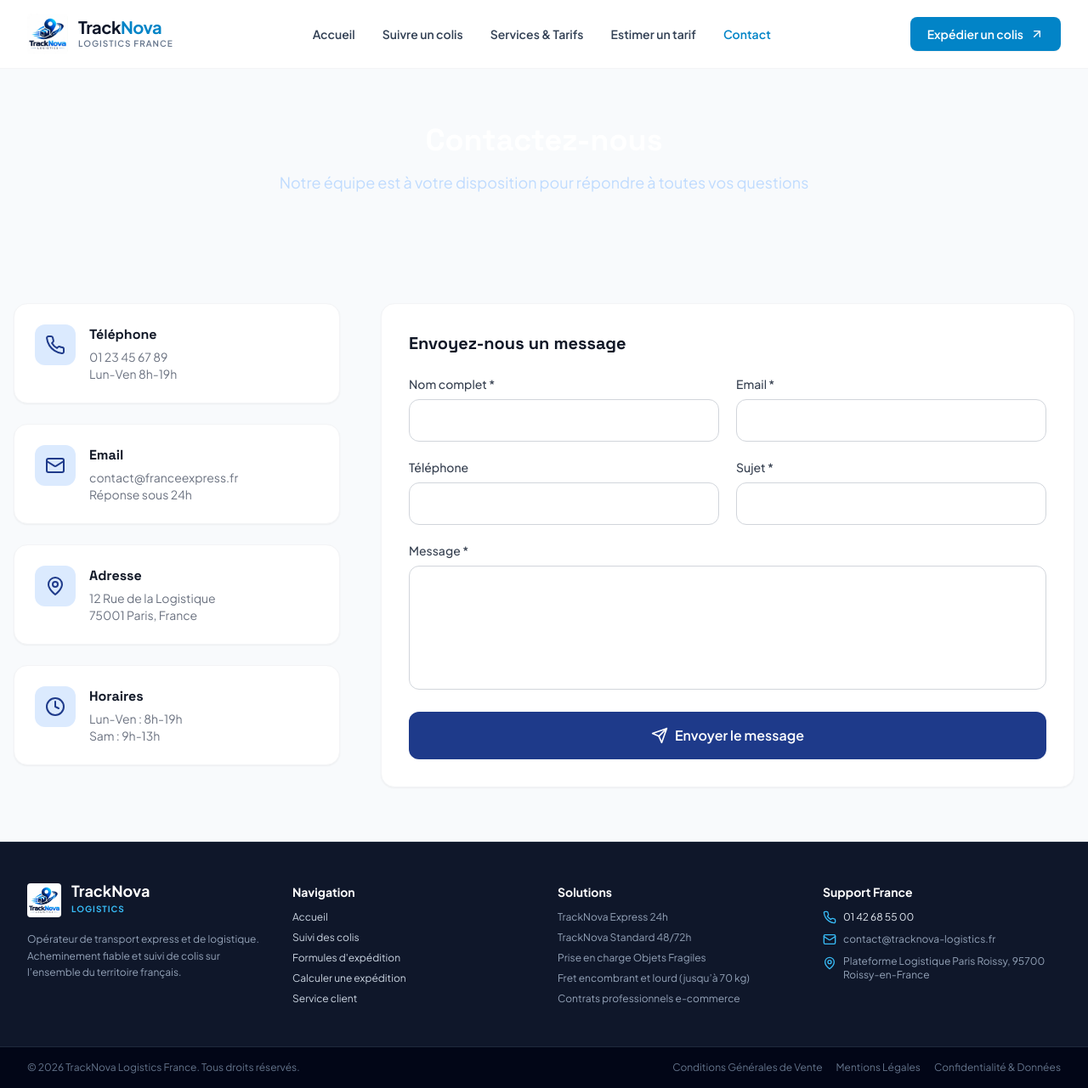
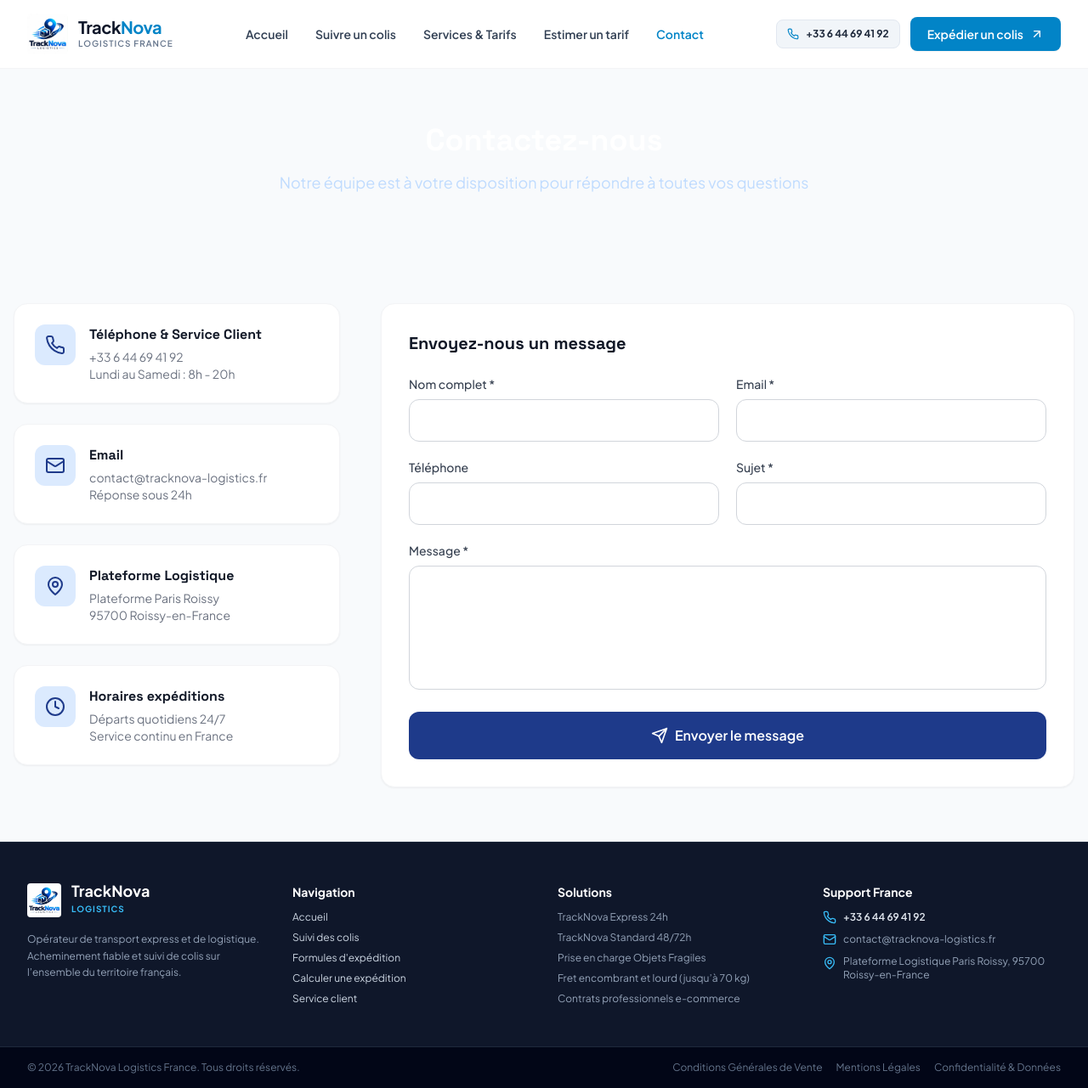
Before and after one commit to bookup237/tracknova-logistics, a React (Vite) app in the folder frontend/: page /contact in a window 1280 px wide. Shown: the whole page at 85% size. Built offline with nearby package versions, Linux system fonts and the light colour scheme.

Commit message:
Update official phone number to +33 6 44 69 41 92 across navbar, footer and contact

```diff
--- a/frontend/src/components/Footer.jsx
+++ b/frontend/src/components/Footer.jsx
@@ -51,7 +51,9 @@ export default function Footer() {
             <ul className="space-y-2.5 text-xs text-slate-400">
               <li className="flex items-center gap-2">
                 <Phone className="h-4 w-4 text-sky-400 flex-shrink-0" />
-                <span className="text-slate-200">01 42 68 55 00</span>
+                <a href="tel:+33644694192" className="text-slate-200 hover:text-sky-400 font-semibold transition-colors">
+                  +33 6 44 69 41 92
+                </a>
               </li>
               <li className="flex items-center gap-2">
                 <Mail className="h-4 w-4 text-sky-400 flex-shrink-0" />
--- a/frontend/src/components/Navbar.jsx
+++ b/frontend/src/components/Navbar.jsx
@@ -1,6 +1,6 @@
 import { useState, useEffect } from 'react';
 import { Link, useLocation } from 'react-router-dom';
-import { Menu, X, ArrowUpRight } from 'lucide-react';
+import { Menu, X, ArrowUpRight, Phone } from 'lucide-react';
 
 export default function Navbar() {
   const [isOpen, setIsOpen] = useState(false);
@@ -64,8 +64,16 @@ export default function Navbar() {
             ))}
           </nav>
 
-          {/* Action principale */}
-          <div className="hidden md:flex items-center gap-4">
+          {/* Action principale + Téléphone */}
+          <div className="hidden md:flex items-center gap-3">
+            <a
+              href="tel:+33644694192"
+              className="hidden lg:flex items-center gap-2 text-xs font-bold text-slate-800 hover:text-sky-600 px-3 py-2 rounded-lg bg-slate-100 hover:bg-sky-50 border border-slate-200 transition-colors"
+            >
+              <Phone className="h-3.5 w-3.5 text-sky-600" />
+              <span>+33 6 44 69 41 92</span>
+            </a>
+
             <Link
               to="/devis"
               className="inline-flex items-center gap-2 px-5 py-2.5 bg-sky-600 hover:bg-sky-700 text-white text-sm font-semibold rounded-lg shadow-sm transition-colors"
@@ -105,7 +113,14 @@ export default function Navbar() {
               {link.label}
             </Link>
           ))}
-          <div className="pt-2">
+          <div className="pt-2 space-y-2">
+            <a
+              href="tel:+33644694192"
+              className="flex items-center justify-center gap-2 w-full text-center px-4 py-2.5 bg-slate-100 text-slate-800 text-sm font-bold rounded-lg border border-slate-200"
+            >
+              <Phone className="h-4 w-4 text-sky-600" />
+              <span>Appeler : +33 6 44 69 41 92</span>
+            </a>
             <Link
               to="/devis"
               onClick={() => setIsOpen(false)}
--- a/frontend/src/pages/Contact.jsx
+++ b/frontend/src/pages/Contact.jsx
@@ -52,10 +52,10 @@ export default function Contact() {
           {/* Info cards */}
           <div className="space-y-6">
             {[
-              { icon: <Phone />, title: 'Téléphone', lines: ['01 23 45 67 89', 'Lun-Ven 8h-19h'] },
-              { icon: <Mail />, title: 'Email', lines: ['contact@franceexpress.fr', 'Réponse sous 24h'] },
-              { icon: <MapPin />, title: 'Adresse', lines: ['12 Rue de la Logistique', '75001 Paris, France'] },
-              { icon: <Clock />, title: 'Horaires', lines: ['Lun-Ven : 8h-19h', 'Sam : 9h-13h'] },
+              { icon: <Phone />, title: 'Téléphone & Service Client', lines: ['+33 6 44 69 41 92', 'Lundi au Samedi : 8h - 20h'] },
+              { icon: <Mail />, title: 'Email', lines: ['contact@tracknova-logistics.fr', 'Réponse sous 24h'] },
+              { icon: <MapPin />, title: 'Plateforme Logistique', lines: ['Plateforme Paris Roissy', '95700 Roissy-en-France'] },
+              { icon: <Clock />, title: 'Horaires expéditions', lines: ['Départs quotidiens 24/7', 'Service continu en France'] },
             ].map(info => (
               <div key={info.title} className="bg-white rounded-2xl p-6 shadow-sm border border-gray-100 flex gap-4">
                 <div className="w-12 h-12 bg-blue-100 text-blue-900 rounded-xl flex items-center justify-center flex-shrink-0">
```
